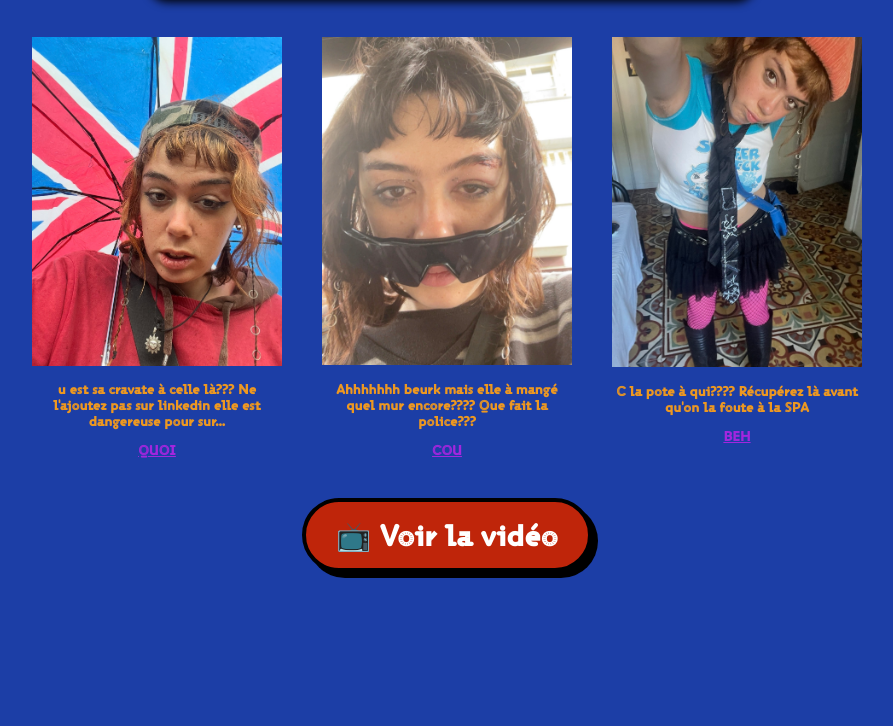
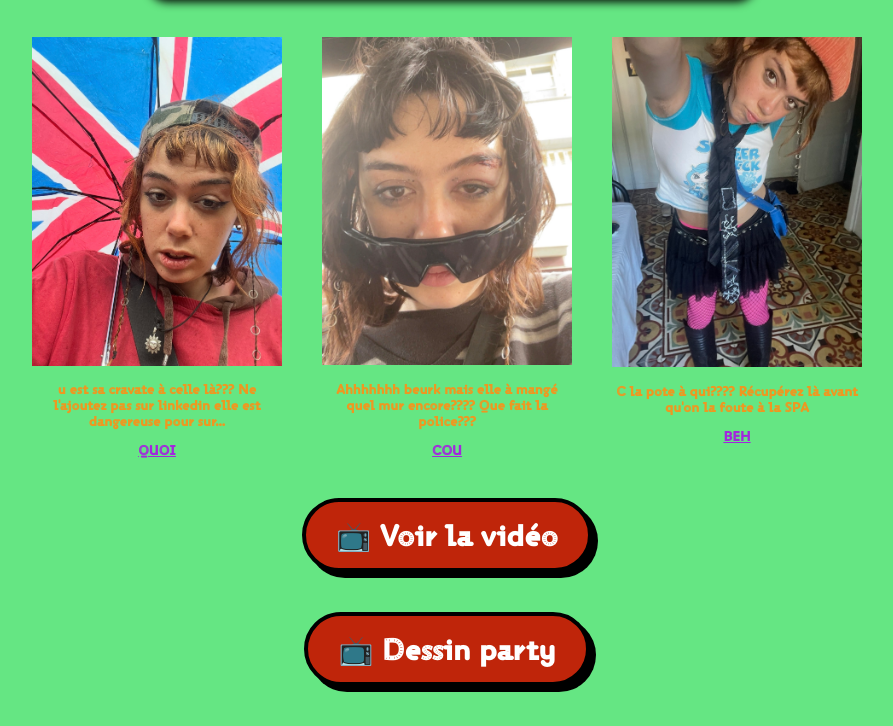
Before and after one commit to biancassoulet/Site-web, a plain HTML site: page index.html in a window 1280 px wide. Shown: the part 1297-2023 px from the top of the page, without its empty margins (193-1086 px from the left). Before the commit the page ends 1909 px from the top, so only its background shows below. Drawn offline with Linux system fonts and the light colour scheme.

Commit message:
Update index.html

```diff
--- a/index.html
+++ b/index.html
@@ -15,7 +15,7 @@
   }
 
   body {
-    background-color: #1C3EA6;
+    background-color: #65E683;
     color: #ED9821;
     font-family: Arial, sans-serif;
   }
@@ -246,6 +246,7 @@ Your browser does not support the audio element.
 </div>
 
 <a href="video.html" class="lien-video">📺 Voir la vidéo</a>
+<a href="coloriage.html" class="lien-video">📺 Dessin party</a>
 
 <script src="main.js"></script>
 </body>
```
